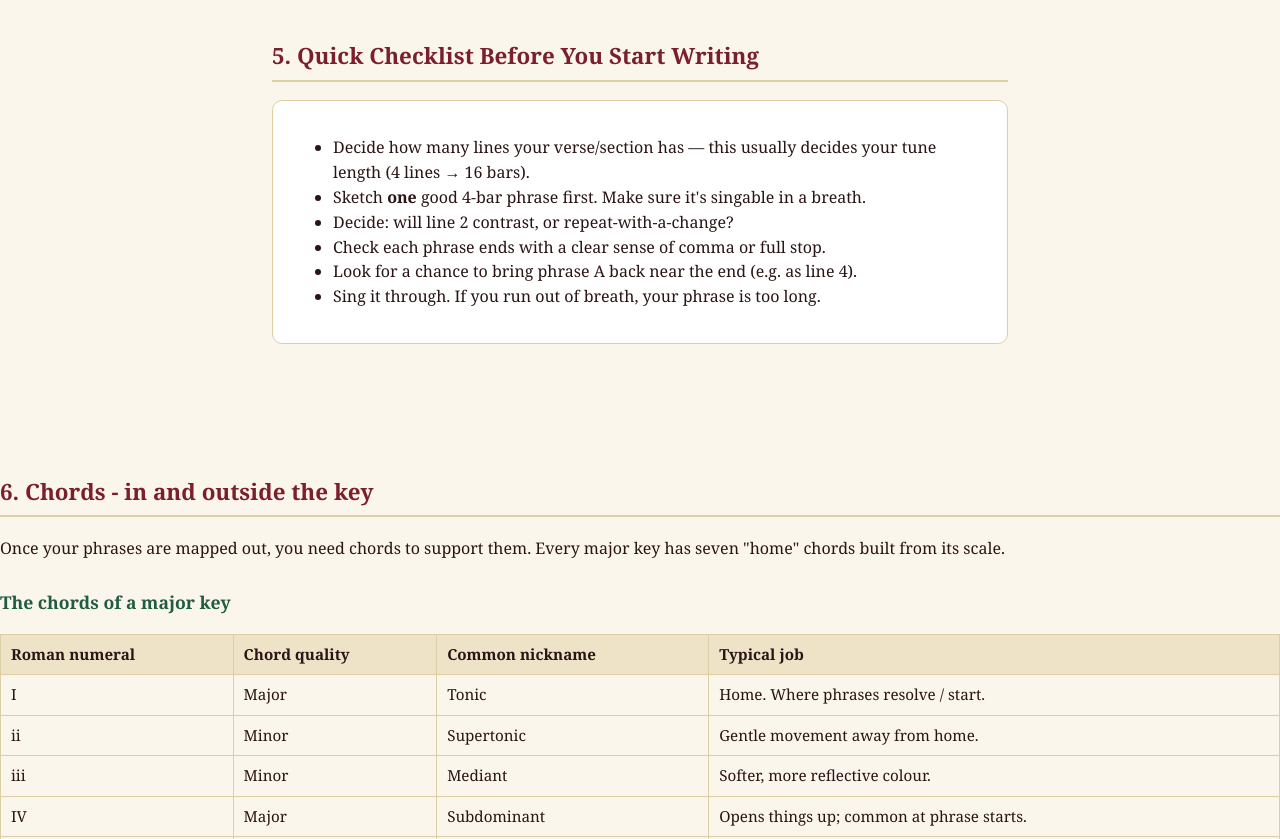
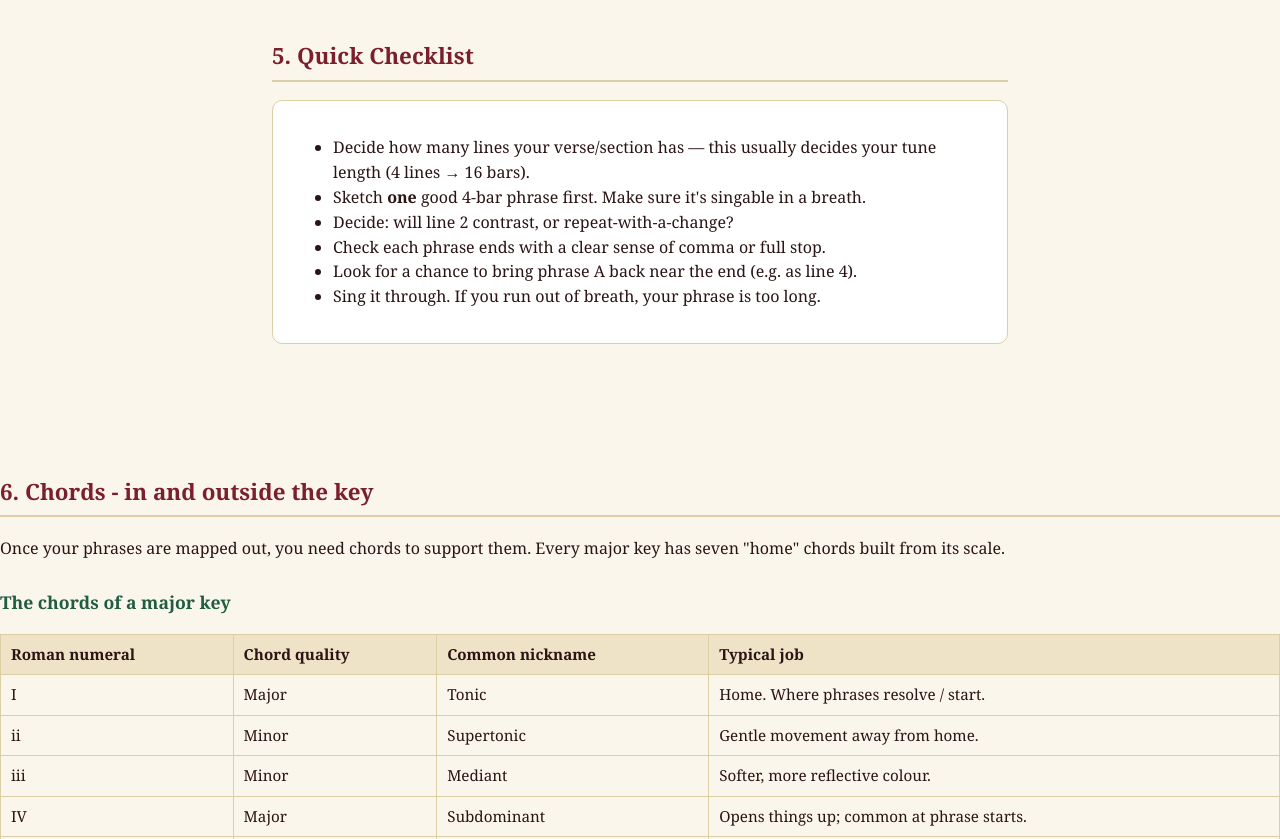
Before and after one commit to reubenbance/hymn-writing, a plain HTML site: page index.html in a window 1280 px wide. Shown: the part 2547-3386 px from the top of the page. Drawn offline with Linux system fonts and the light colour scheme.

Commit message:
Update section heading for quick checklist

```diff
--- a/index.html
+++ b/index.html
@@ -270,7 +270,7 @@
 </section>
 
 <section>
-  <h2>5. Quick Checklist Before You Start Writing</h2>
+  <h2>5. Quick Checklist</h2>
   <div class="box">
     <ul>
       <li>Decide how many lines your verse/section has — this usually decides your tune length (4 lines → 16 bars).</li>
```
